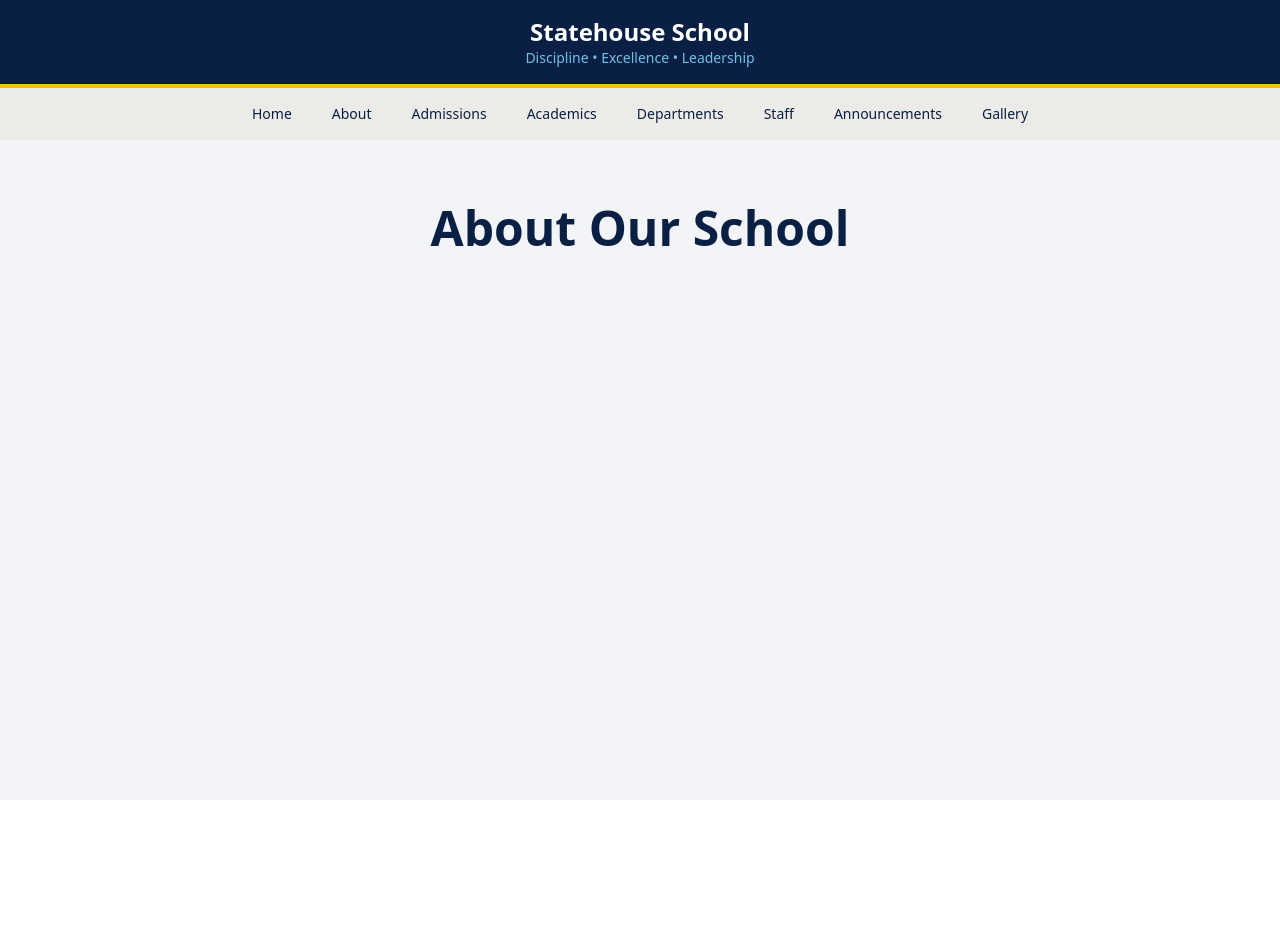
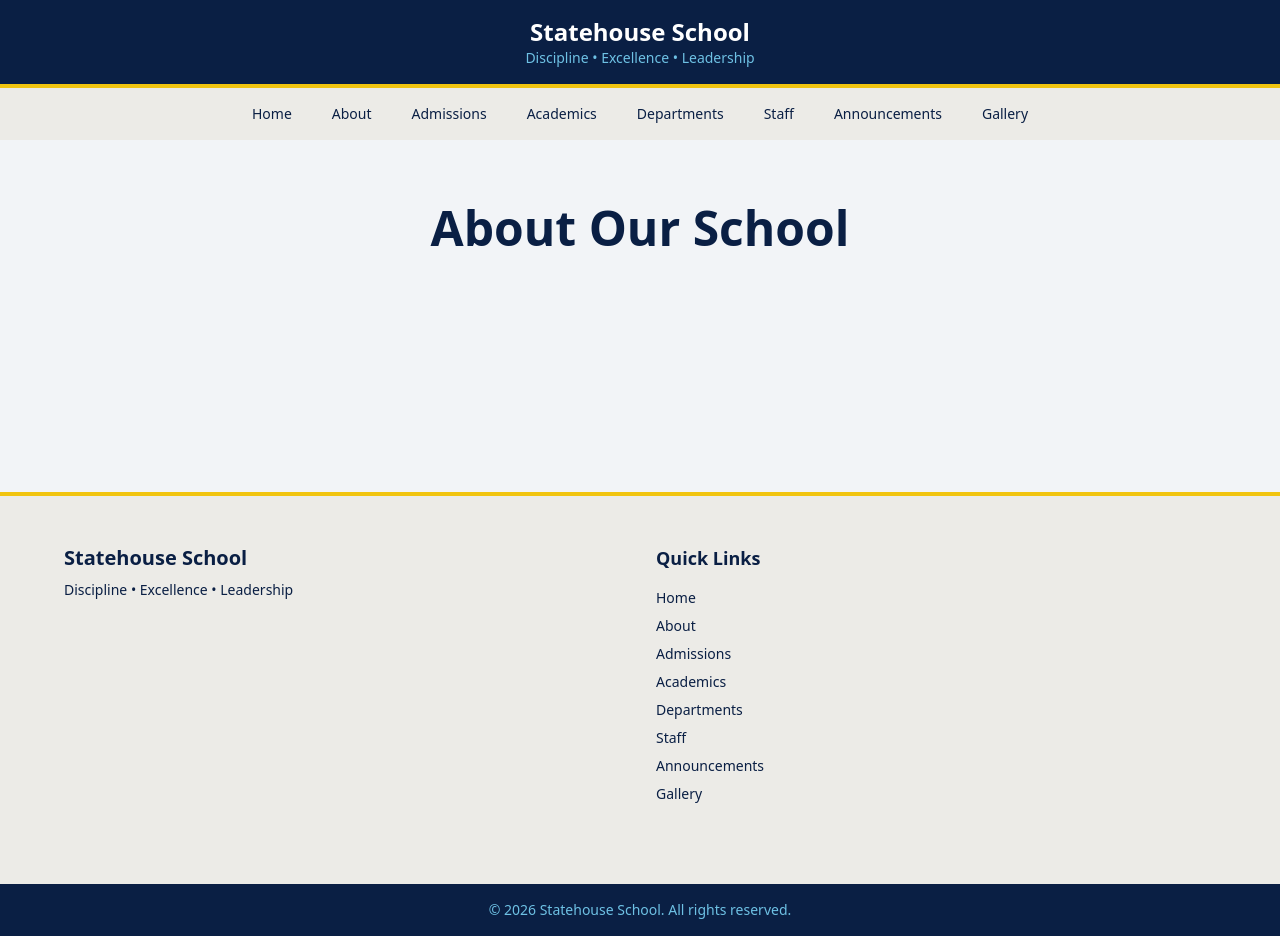
Before and after one commit to Sr72blackbird/statehouse-school-website, a Next.js app in the folder frontend/: page /about in a window 1280 px wide. Before the commit the page ends 800 px from the top, so only its background shows below. Built offline with nearby package versions, Linux system fonts and the light colour scheme; no server answers.

Commit message:
Fix Footer component to handle null data from Strapi API

```diff
--- a/frontend/components/Footer.tsx
+++ b/frontend/components/Footer.tsx
@@ -25,16 +25,19 @@ type AboutSchoolResponse = {
 };
 
 export default async function Footer() {
-  const about = await fetchFromStrapi<AboutSchoolResponse>(
-    "/about-the-school?populate=logo"
-  ).catch(() => null);
+  let data: AboutSchool | null = null;
 
-  if (!about) {
-    return null;
+  try {
+    const about = await fetchFromStrapi<AboutSchoolResponse>(
+      "/about-the-school?populate=*"
+    );
+    data = about.data;
+  } catch (error) {
+    console.error("Error loading footer data:", error);
+    // Continue with null data
   }
 
-  const data = about.data;
-  const logoUrl = getStrapiMediaUrl(data.logo?.url);
+  const logoUrl = data ? getStrapiMediaUrl(data.logo?.url) : null;
   const currentYear = new Date().getFullYear();
 
   return (
@@ -51,13 +54,13 @@ export default async function Footer() {
         style={{ backgroundColor: "var(--school-grey-strong)" }}
       >
         <div className="max-w-6xl mx-auto">
-          <div className={`grid gap-6 sm:gap-8 mb-6 sm:mb-8 ${(data.location || data.address || data.phone || data.email || data.google_maps_embed_url) ? 'sm:grid-cols-2 md:grid-cols-3' : 'sm:grid-cols-2'}`}>
+          <div className={`grid gap-6 sm:gap-8 mb-6 sm:mb-8 ${(data?.location || data?.address || data?.phone || data?.email || data?.google_maps_embed_url) ? 'sm:grid-cols-2 md:grid-cols-3' : 'sm:grid-cols-2'}`}>
             {/* School Info */}
             <div>
               {logoUrl && (
                 <img
                   src={logoUrl}
-                  alt={`${data.School_name} logo`}
+                  alt={`${data?.School_name || 'School'} logo`}
                   className="h-10 w-auto mb-4"
                   loading="lazy"
                   decoding="async"
@@ -67,7 +70,7 @@ export default async function Footer() {
                 className="text-xl font-bold mb-2"
                 style={{ color: "var(--school-navy)" }}
               >
-                {data.School_name}
+                {data?.School_name || 'Statehouse School'}
               </h3>
               <p
                 className="text-sm"
@@ -114,7 +117,7 @@ export default async function Footer() {
             </nav>
 
             {/* Contact / Additional Info */}
-            {(data.location || data.address || data.phone || data.email || data.google_maps_embed_url) && (
+            {(data?.location || data?.address || data?.phone || data?.email || data?.google_maps_embed_url) && (
               <div>
                 <h4
                   className="text-lg font-semibold mb-4"
@@ -123,7 +126,7 @@ export default async function Footer() {
                   Contact Us
                 </h4>
                 <div className="space-y-2 text-sm text-slate-700">
-                  {data.location && (
+                  {data?.location && (
                     <p className="flex items-start">
                       <span className="mr-2">📍</span>
                       {data.google_maps_embed_url ? (
@@ -141,13 +144,13 @@ export default async function Footer() {
                       )}
                     </p>
                   )}
-                  {data.address && (
+                  {data?.address && (
                     <p className="flex items-start">
                       <span className="mr-2">🏫</span>
                       <span>{data.address}</span>
                     </p>
                   )}
-                  {data.phone && (
+                  {data?.phone && (
                     <p className="flex items-center">
                       <span className="mr-2">📞</span>
                       <a
@@ -159,7 +162,7 @@ export default async function Footer() {
                       </a>
                     </p>
                   )}
-                  {data.email && (
+                  {data?.email && (
                     <p className="flex items-center">
                       <span className="mr-2">✉️</span>
                       <a
@@ -171,7 +174,7 @@ export default async function Footer() {
                       </a>
                     </p>
                   )}
-                  {data.google_maps_embed_url && (
+                  {data?.google_maps_embed_url && (
                     <div className="mt-4">
                       <iframe
                         src={data.google_maps_embed_url}
@@ -188,7 +191,7 @@ export default async function Footer() {
                 </div>
 
                 {/* Social Media Links */}
-                {(data.facebook_url || data.twitter_url || data.instagram_url || data.linkedin_url || data.youtube_url) && (
+                {(data?.facebook_url || data?.twitter_url || data?.instagram_url || data?.linkedin_url || data?.youtube_url) && (
                   <div className="mt-6">
                     <h4
                       className="text-lg font-semibold mb-3"
@@ -197,7 +200,7 @@ export default async function Footer() {
                       Follow Us
                     </h4>
                     <div className="flex gap-3">
-                      {data.facebook_url && (
+                      {data?.facebook_url && (
                         <a
                           href={data.facebook_url}
                           target="_blank"
@@ -209,7 +212,7 @@ export default async function Footer() {
                           📘
                         </a>
                       )}
-                      {data.twitter_url && (
+                      {data?.twitter_url && (
                         <a
                           href={data.twitter_url}
                           target="_blank"
@@ -221,7 +224,7 @@ export default async function Footer() {
                           🐦
                         </a>
                       )}
-                      {data.instagram_url && (
+                      {data?.instagram_url && (
                         <a
                           href={data.instagram_url}
                           target="_blank"
@@ -233,7 +236,7 @@ export default async function Footer() {
                           📷
                         </a>
                       )}
-                      {data.linkedin_url && (
+                      {data?.linkedin_url && (
                         <a
                           href={data.linkedin_url}
                           target="_blank"
@@ -245,7 +248,7 @@ export default async function Footer() {
                           💼
                         </a>
                       )}
-                      {data.youtube_url && (
+                      {data?.youtube_url && (
                         <a
                           href={data.youtube_url}
                           target="_blank"
@@ -272,7 +275,7 @@ export default async function Footer() {
         style={{ backgroundColor: "var(--school-navy)", color: "var(--school-sky)" }}
       >
         <p>
-          © {currentYear} {data.School_name}. All rights reserved.
+          © {currentYear} {data?.School_name || 'Statehouse School'}. All rights reserved.
         </p>
       </div>
     </footer>
```
